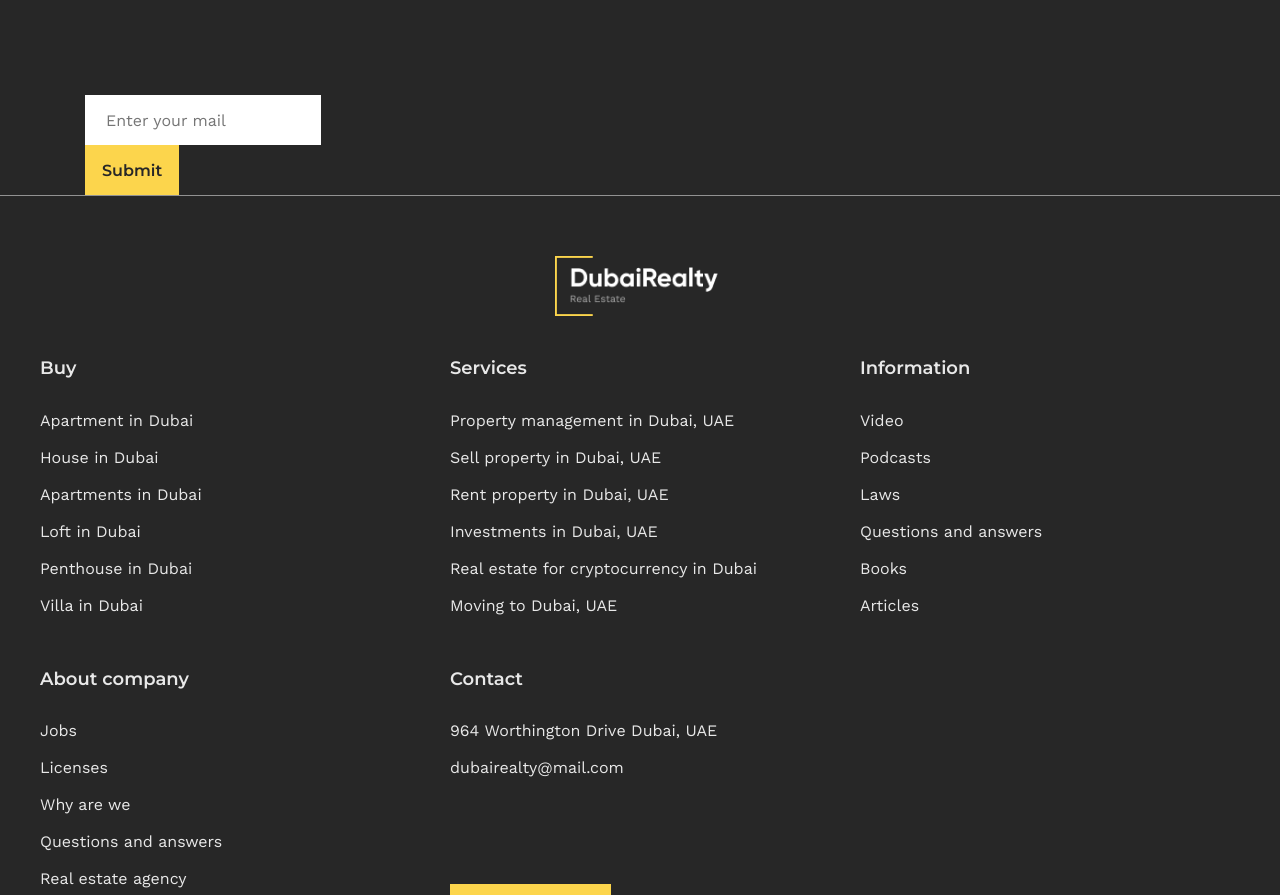
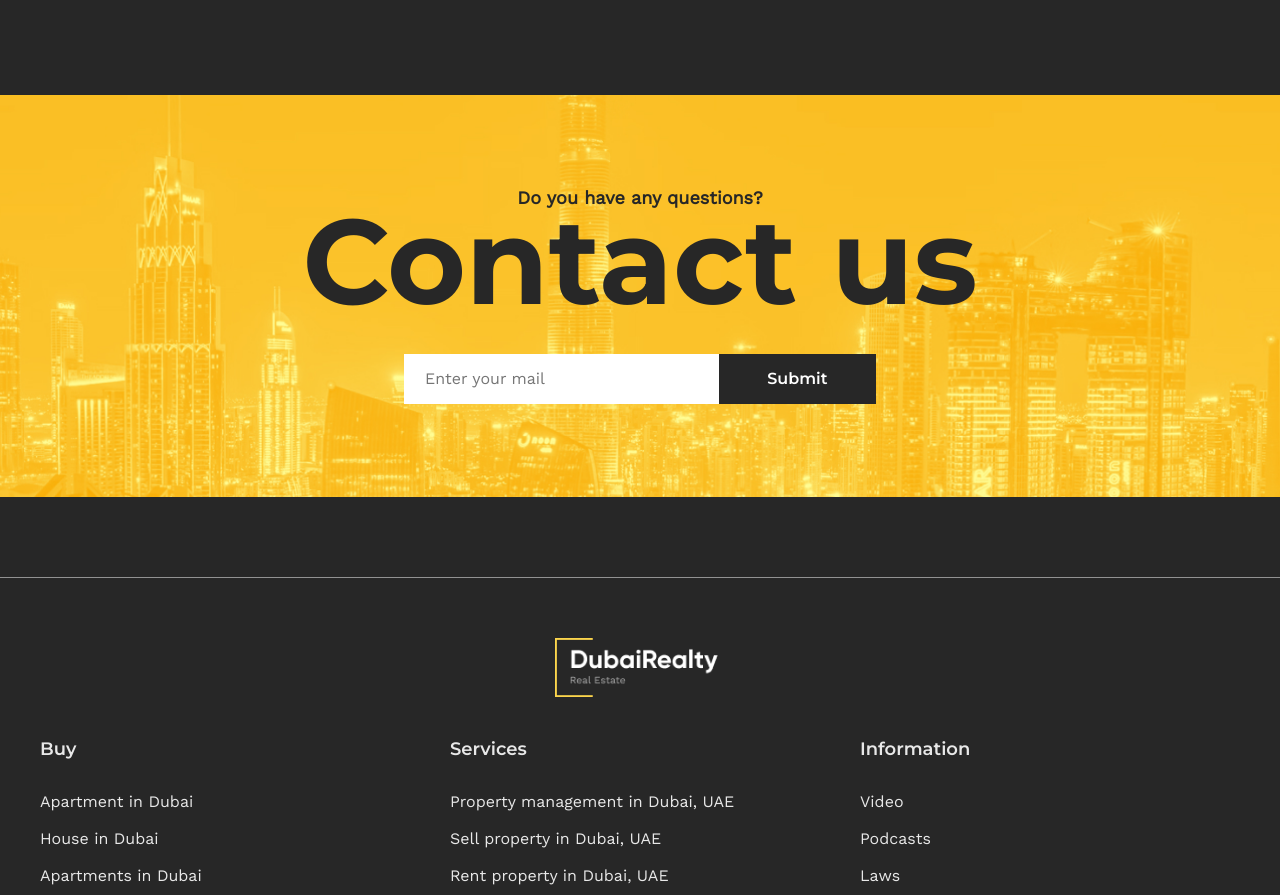
Before and after one commit to Artem-Zhuravlev/dubai-reality-gatsby, a Gatsby site: page / in a window 1280 px wide. Shown: the part 4224-5119 px from the top of the page. Built offline with nearby package versions, Linux system fonts and the light colour scheme; Gatsby itself is replaced by a stand-in of ours.

Commit message:
feat(contact-us-section): add component

```diff
--- a/src/components/Button/Button.scss
+++ b/src/components/Button/Button.scss
@@ -1,6 +1,4 @@
 .btn {
-  background-color: var(--color-primary);
-  color: var(--color-bg-main);
   font-family: var(--text-bold);
   font-weight: 600;
   border: none;
@@ -9,15 +7,25 @@
   transition: background-color var(--transition );
   outline-offset: var(--interface-size);
 
-  &:hover,
-  &:focus    {
-    background-color: var(--color-primary-hover);
-  }
-
   &.large {
     min-height: 50px;
     padding-left: 17px;
     padding-right: 17px;
     font-size: var(--font-size-main);
   }
+
+  &.light {
+    background-color: var(--color-primary);
+    color: var(--color-bg-main);
+
+    &:hover,
+    &:focus    {
+      background-color: var(--color-primary-hover);
+    }
+  }
+
+  &.dark {
+    background-color: var(--color-bg-main);
+    color: var(--color-text-inverted);
+  }
 }
--- a/src/components/Button/Button.tsx
+++ b/src/components/Button/Button.tsx
@@ -8,7 +8,10 @@ interface ButtonProps {
   className?: string;
   children: ReactNode;
   buttonType?: ButtonType;
-  size?: 'large'
+  size?: 'large';
+  mode?: 'dark' | 'light';
+  onClick?: () => void;
+  disabled?: boolean;
 }
 
 export const Button = memo((props: ButtonProps) => {
@@ -16,19 +19,25 @@ export const Button = memo((props: ButtonProps) => {
     className,
     children,
     buttonType = 'button',
-    size
+    size,
+    mode = 'light',
+    disabled,
+    onClick
   } = props;
 
   const btnClasses = classNames(
     'btn',
     className,
-    size
+    size,
+    mode
   );
 
   return (
     <button
       className={btnClasses}
       type={buttonType}
+      onClick={onClick}
+      disabled={disabled}
     >
       {children}
     </button>
--- a/src/components/Input/Input.scss
+++ b/src/components/Input/Input.scss
@@ -1,4 +1,5 @@
 .input {
+  position: relative;
   min-height: 40px;
   min-height: 50px;
   border: var(--interface-size-small) solid var(--color-text-inverted);
@@ -7,4 +8,26 @@
   font-size: var(--font-size-main);
   outline-offset: calc(var(--interface-size) * -1);
   outline-width: var(--interface-size);
+  width: 100%;
+
+  &--error {
+    outline-color: var(--color-error);
+    border-color: var(--color-error);
+  }
+
+  &__error-message {
+    position: absolute;
+    color: var(--color-error);
+    bottom: -23px;
+    left: 0;
+    width: 100%;
+    font-weight: 700;
+    text-align: left;
+    padding: 0 5px 0 20px;
+    font-size: 1.4rem;
+  }
 }
+
+.input-wrapper {
+  position: relative;
+}
--- a/src/components/Input/Input.tsx
+++ b/src/components/Input/Input.tsx
@@ -33,12 +33,19 @@ export const Input = memo((props: InputProps) => {
         >
           <input
             {...input}
-            className='input'
+            className={classNames(
+              'input',
+              { 'input--error': (meta.error || meta.submitError) && meta.touched }
+            )}
             name={name}
             type={type}
             placeholder={placeholder}
           />
-          {meta.error && meta.touched && <span>{meta.error}</span>}
+          {(meta.error || meta.submitError) && meta.touched && (
+            <span className="input__error-message">
+              {meta.error || meta.submitError}
+            </span>
+          )}
         </div>
       )}
     </Field>
--- a/src/entities/CarouselSection/CarouselSection.scss
+++ b/src/entities/CarouselSection/CarouselSection.scss
@@ -1,6 +1,5 @@
 @import '../../styles/include-media-or';
 @import '../../styles/helpers';
-
 
 .carousel-section {
   &__title {
--- /dev/null
+++ b/src/entities/ContactUsSection/ContactUsSection.scss
@@ -0,0 +1,46 @@
+@import '../../styles/include-media-or';
+@import '../../styles/helpers';
+
+.contact-us {
+  padding-top: 88px;
+  padding-bottom: 93px;
+  text-align: center;
+  background: url('../../static/contact-bg.jpg')no-repeat center;
+  background-size: cover;
+  color: var(--color-bg-main);
+
+  @include media('<desktop') {
+    padding-top: 40px;
+    padding-bottom: 50px;
+  }
+
+  &__form {
+    display: grid;
+    grid-template-columns: 2fr 1fr;
+    max-width: 472px;
+    margin: 0 auto;
+  }
+
+  &__question {
+    font-size: 1.8rem;
+
+    @include media('<desktop') {
+      font-size: 1.2rem;
+    }
+  }
+
+  &__title {
+    margin-bottom: 45px;
+    color: var(--color-bg-main);
+    font-size: 12rem;
+    line-height: 0.8;
+
+    @include media('<desktop') {
+      font-size: 7rem;
+    }
+
+    @include media('<phone') {
+      font-size: 5rem;
+    }
+  }
+}
--- /dev/null
+++ b/src/entities/ContactUsSection/ContactUsSection.tsx
@@ -0,0 +1,61 @@
+import React, { memo } from 'react';
+import { Form } from "react-final-form";
+import { emailPattern } from '../../utils/validators';
+import { Input } from "../../components/Input/Input";
+import { Button } from "../../components/Button/Button";
+import './ContactUsSection.scss';
+
+
+export const ContactUsSection = memo(() => {
+  const sleep = (ms: number) => new Promise(resolve => setTimeout(resolve, ms))
+
+  const onSubmit = async (values: { email: string; }) => {
+    await sleep(300)
+
+    if (!emailPattern.test(values.email)) {
+      return { email: 'Email is not valid' }
+    }
+    window.alert('LOGIN SUCCESS!')
+  }
+
+  return (
+    <section className="contact-us section">
+      <div className="container">
+        <strong
+          className="contact-us__question"
+        >
+          Do you have any questions?
+        </strong>
+        <h3 className="contact-us__title">
+          Contact us
+        </h3>
+        <Form
+          onSubmit={onSubmit}
+          render={({
+            handleSubmit,
+            submitting
+          }) => (
+            <form
+              onSubmit={handleSubmit}
+              className="contact-us__form"
+            >
+              <Input
+                type="text"
+                name="email"
+                placeholder="Enter your mail"
+              />
+              <Button
+                buttonType="submit"
+                size="large"
+                mode="dark"
+                disabled={submitting}
+              >
+                Submit
+              </Button>
+            </form>
+          )}
+        />
+      </div>
+    </section>
+  );
+});
--- a/src/pages/index.tsx
+++ b/src/pages/index.tsx
@@ -7,9 +7,7 @@ import { CarouselSection } from "../entities/CarouselSection/CarouselSection";
 import { InfoSection } from "../entities/InfoSection/InfoSection";
 import { VideoSection } from "../entities/VideoSection/VideoSection";
 import { ContentSection } from "../entities/ContentSection/ContentSection";
-import { Input } from "../components/Input/Input";
-import { Form } from "react-final-form";
-import { Button } from "../components/Button/Button";
+import { ContactUsSection } from "../entities/ContactUsSection/ContactUsSection";
 
 const IndexPage: React.FC<PageProps> = () => {
   return (
@@ -19,28 +17,7 @@ const IndexPage: React.FC<PageProps> = () => {
       <InfoSection />
       <VideoSection />
       <ContentSection />
-      <div className="container">
-        <Form
-          onSubmit={() => { console.log('submit') }}
-          render={({ handleSubmit }) => (
-            <form
-              onSubmit={handleSubmit}
-            >
-              <Input
-                type="email"
-                name="email"
-                placeholder="Enter your mail"
-              />
-              <Button
-                buttonType="submit"
-                size="large"
-              >
-                Submit
-              </Button>
-            </form>
-          )}
-        />
-      </div>
+      <ContactUsSection />
     </MainLayout>
   )
 }
--- a/src/styles/_variables.scss
+++ b/src/styles/_variables.scss
@@ -6,6 +6,7 @@
   --color-title: #e8e8e8;
   --color-light-gray: #ebebeb;
   --color-text-inverted: #fff;
+  --color-error: #db311b;
   --color-border: #979797;
 
   // text
--- /dev/null
+++ b/src/utils/validators.ts
@@ -0,0 +1 @@
+export const emailPattern = /^[^\s@]+@[^\s@]+\.[^\s@]+$/;
```
Also changed, not shown: src/static/contact-bg.jpg (added).
